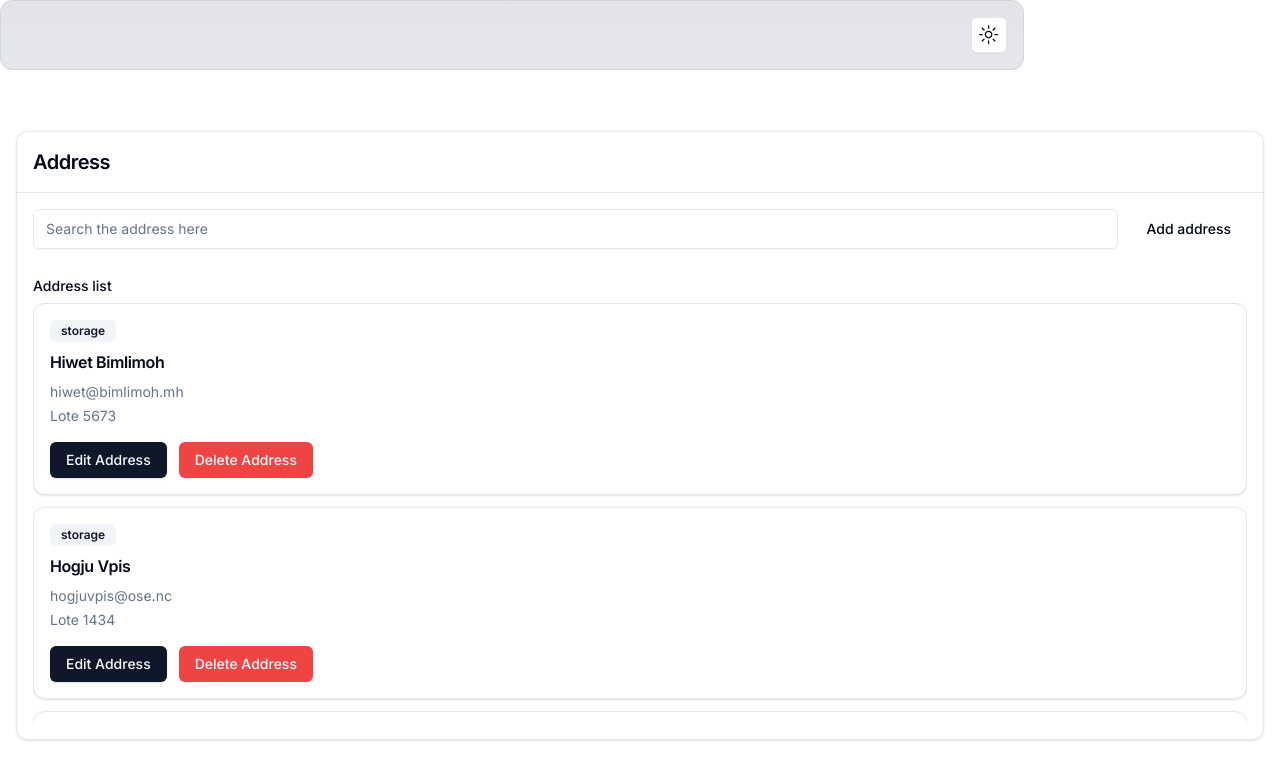
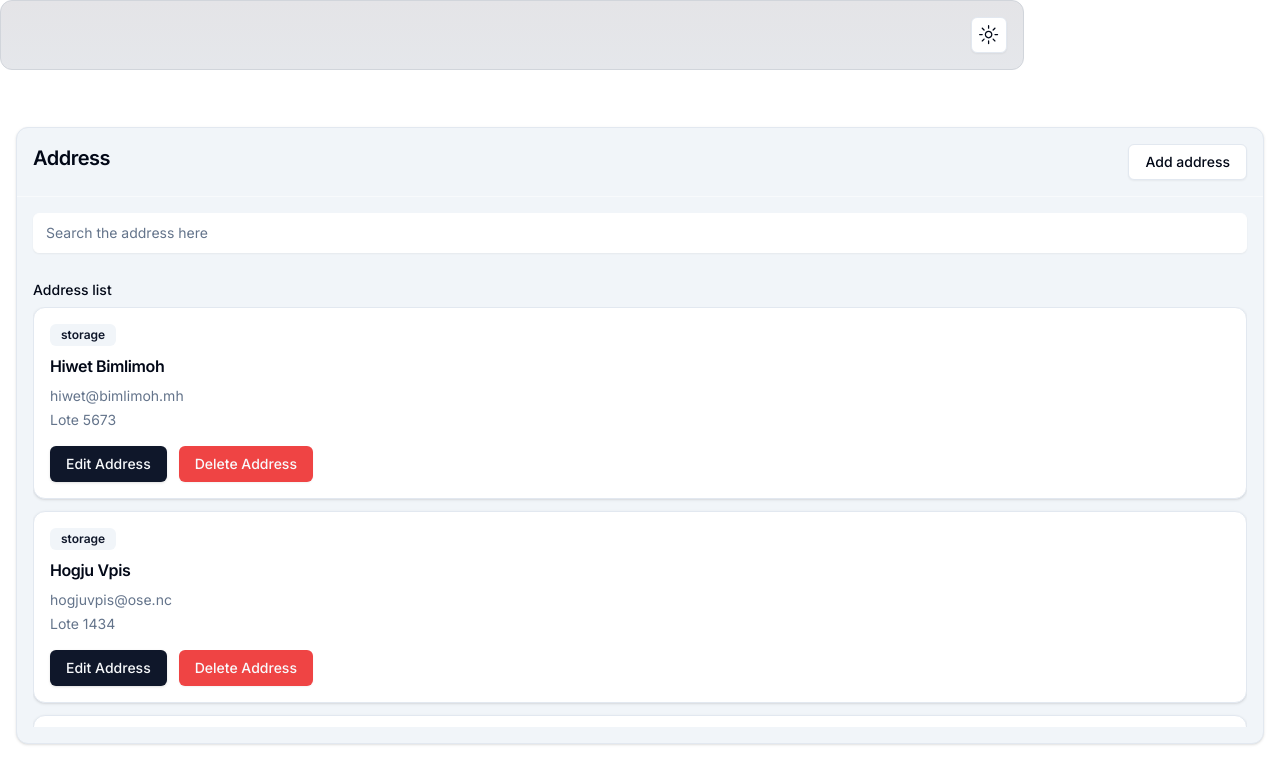
Before and after one commit to christopher-alves-dev/galaxy-express, a Next.js app: page / in a window 1280 px wide. Shown: the top 784 px of the page. Built offline with nearby package versions, Linux system fonts and the light colour scheme.

Commit message:
feat: change add address button location and change input, select bg and border color

```diff
--- a/src/app/(home)/page.tsx
+++ b/src/app/(home)/page.tsx
@@ -13,18 +13,19 @@ import Link from "next/link";
 
 export default function Home() {
   return (
-    <ContentBlock className="w-full bg-card">
+    <ContentBlock className="w-full">
       <ContentBlockHeader>
-        <ContentBlockTitle>Address</ContentBlockTitle>
+        <div className="flex items-start justify-between">
+          <ContentBlockTitle>Address</ContentBlockTitle>
+          <Link href="/address">
+            <Button variant="outline">Add address</Button>
+          </Link>
+        </div>
       </ContentBlockHeader>
       <Separator />
       <ContentBlockContent>
         <div className="flex items-center justify-between gap-3">
           <Input placeholder="Search the address here" />
-
-          <Link href="/address">
-            <Button variant="ghost">Add address</Button>
-          </Link>
         </div>
 
         <div className="space-y-1.5">
--- a/src/app/address/schema.ts
+++ b/src/app/address/schema.ts
@@ -5,7 +5,7 @@ export const formSchema = z.object({
     required_error: "Please select an address type.",
   }),
   fullname: z.string().trim().min(2, {
-    message: "fullname must be at least 2 characters.",
+    message: "full name must be at least 2 characters.",
   }),
   email: z
     .string({
--- a/src/components/ui/card-header-form.tsx
+++ b/src/components/ui/card-header-form.tsx
@@ -14,7 +14,7 @@ export function CardHeaderForm({ formType }: Props) {
   return (
     <CardHeader className="flex flex-row items-center gap-2.5 space-y-0 p-0">
       <Link href="/">
-        <Button variant="secondary" size="icon">
+        <Button variant="outline" size="icon">
           <ChevronLeftIcon />
         </Button>
       </Link>
--- a/src/components/ui/content-block.tsx
+++ b/src/components/ui/content-block.tsx
@@ -6,7 +6,9 @@ import { cn } from "@/lib/utils";
 const ContentBlock = React.forwardRef<
   HTMLDivElement,
   React.HTMLAttributes<HTMLDivElement>
->(({ ...props }, ref) => <Card ref={ref} {...props} />);
+>(({ className, ...props }, ref) => (
+  <Card ref={ref} className={cn("bg-accent", className)} {...props} />
+));
 
 ContentBlock.displayName = "ContentBlock";
 
--- a/src/components/ui/input.tsx
+++ b/src/components/ui/input.tsx
@@ -11,7 +11,7 @@ const Input = React.forwardRef<HTMLInputElement, InputProps>(
       <input
         type={type}
         className={cn(
-          "flex h-10 w-full rounded-md border border-input bg-transparent px-3 py-1 text-sm shadow-sm transition-colors file:border-0 file:bg-transparent file:text-sm file:font-medium placeholder:text-muted-foreground focus-visible:outline-none focus-visible:ring-1 focus-visible:ring-ring disabled:cursor-not-allowed disabled:opacity-50",
+          "flex h-10 w-full rounded-md border border-card bg-card px-3 py-1 text-sm shadow-sm transition-colors file:border-0 file:bg-transparent file:text-sm file:font-medium placeholder:text-muted-foreground focus-visible:outline-none focus-visible:ring-1 focus-visible:ring-ring disabled:cursor-not-allowed disabled:opacity-50",
           className,
         )}
         ref={ref}
--- a/src/components/ui/select.tsx
+++ b/src/components/ui/select.tsx
@@ -24,7 +24,7 @@ const SelectTrigger = React.forwardRef<
   <SelectPrimitive.Trigger
     ref={ref}
     className={cn(
-      "flex h-10 w-full items-center justify-between whitespace-nowrap rounded-md border border-input bg-transparent px-3 py-2 text-sm shadow-sm ring-offset-background placeholder:text-muted-foreground focus:outline-none focus:ring-1 focus:ring-ring disabled:cursor-not-allowed disabled:opacity-50 [&>span]:line-clamp-1",
+      "flex h-10 w-full items-center justify-between whitespace-nowrap rounded-md border border-card bg-card px-3 py-2 text-sm shadow-sm ring-offset-background placeholder:text-muted-foreground focus:outline-none focus:ring-1 focus:ring-ring disabled:cursor-not-allowed disabled:opacity-50 [&>span]:line-clamp-1",
       className,
     )}
     {...props}
--- a/src/components/ui/separator.tsx
+++ b/src/components/ui/separator.tsx
@@ -18,7 +18,7 @@ const Separator = React.forwardRef<
       decorative={decorative}
       orientation={orientation}
       className={cn(
-        "shrink-0 bg-border",
+        "shrink-0 bg-primary-foreground",
         orientation === "horizontal" ? "h-[1px] w-full" : "h-full w-[1px]",
         className,
       )}
```
